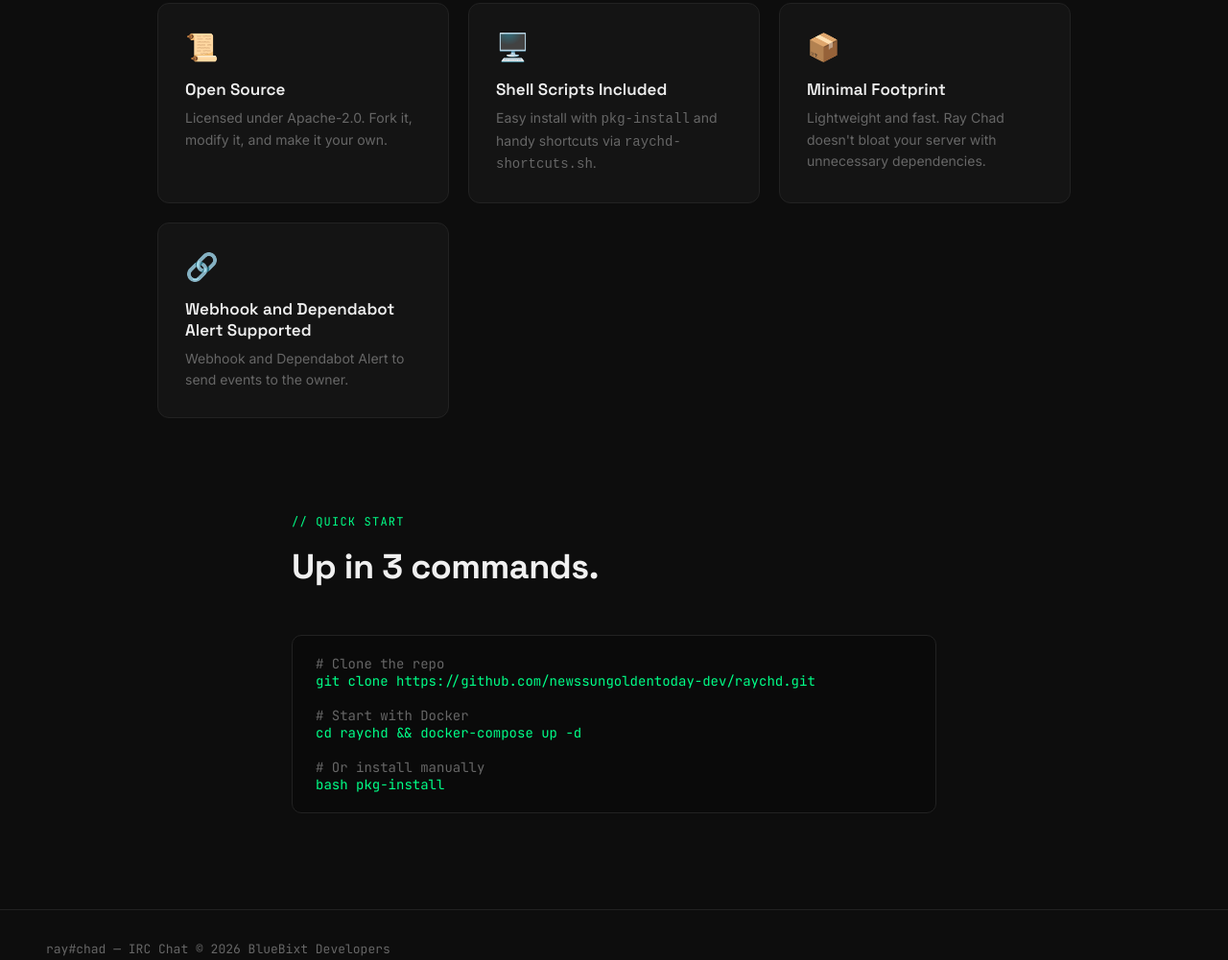
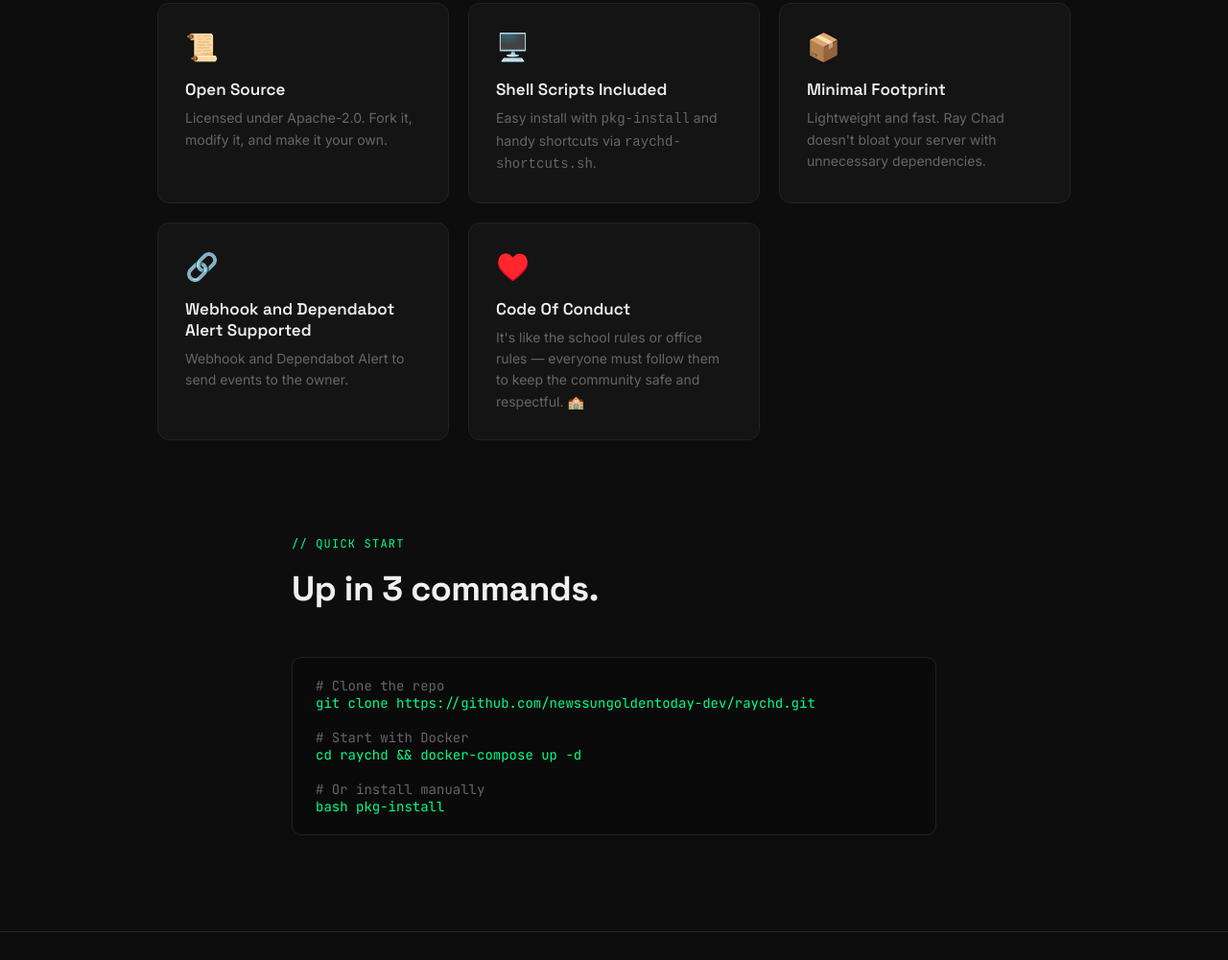
Before and after one commit to newssungoldentoday-dev/raychd, a plain HTML site: page index.html in a window 1280 px wide. Shown: the part 1518-2519 px from the top of the page at 96% size. Drawn offline with Linux system fonts and the light colour scheme.

Commit message:
Update index.html

```diff
--- a/index.html
+++ b/index.html
@@ -461,6 +461,10 @@
         <h3>Webhook and Dependabot Alert Supported</h3>
         <p>Webhook and Dependabot Alert to send events to the owner.</p>
       </div>
+      <div class="feature-card">
+        <div class="feature-icon">♥️</div>
+        <h3>Code Of Conduct</h3>
+        <p>It's like the school rules or office rules — everyone must follow them to keep the community safe and respectful. 🏫</p>
     </div>
   </section>
   <section class="install" id="install">
```
